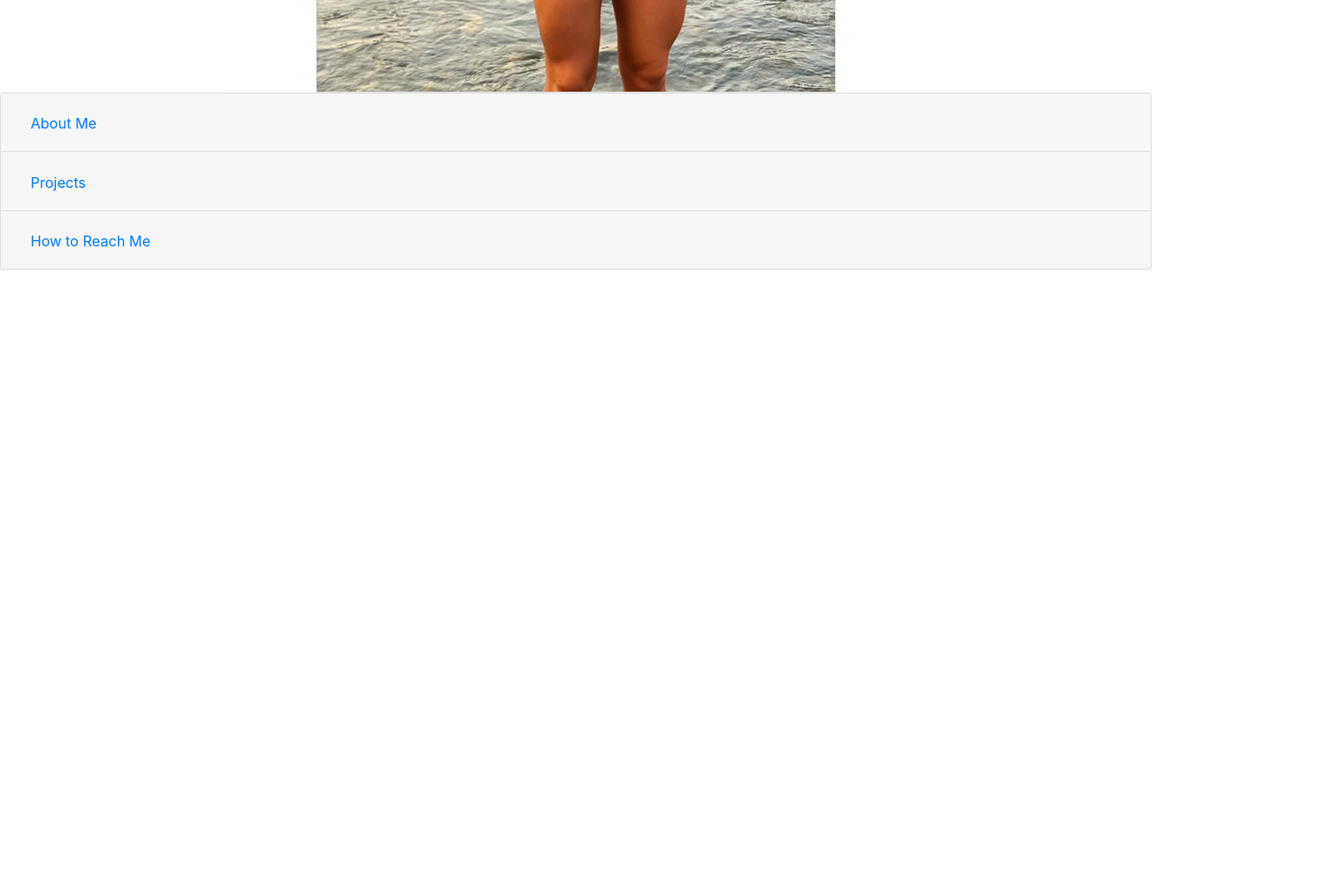
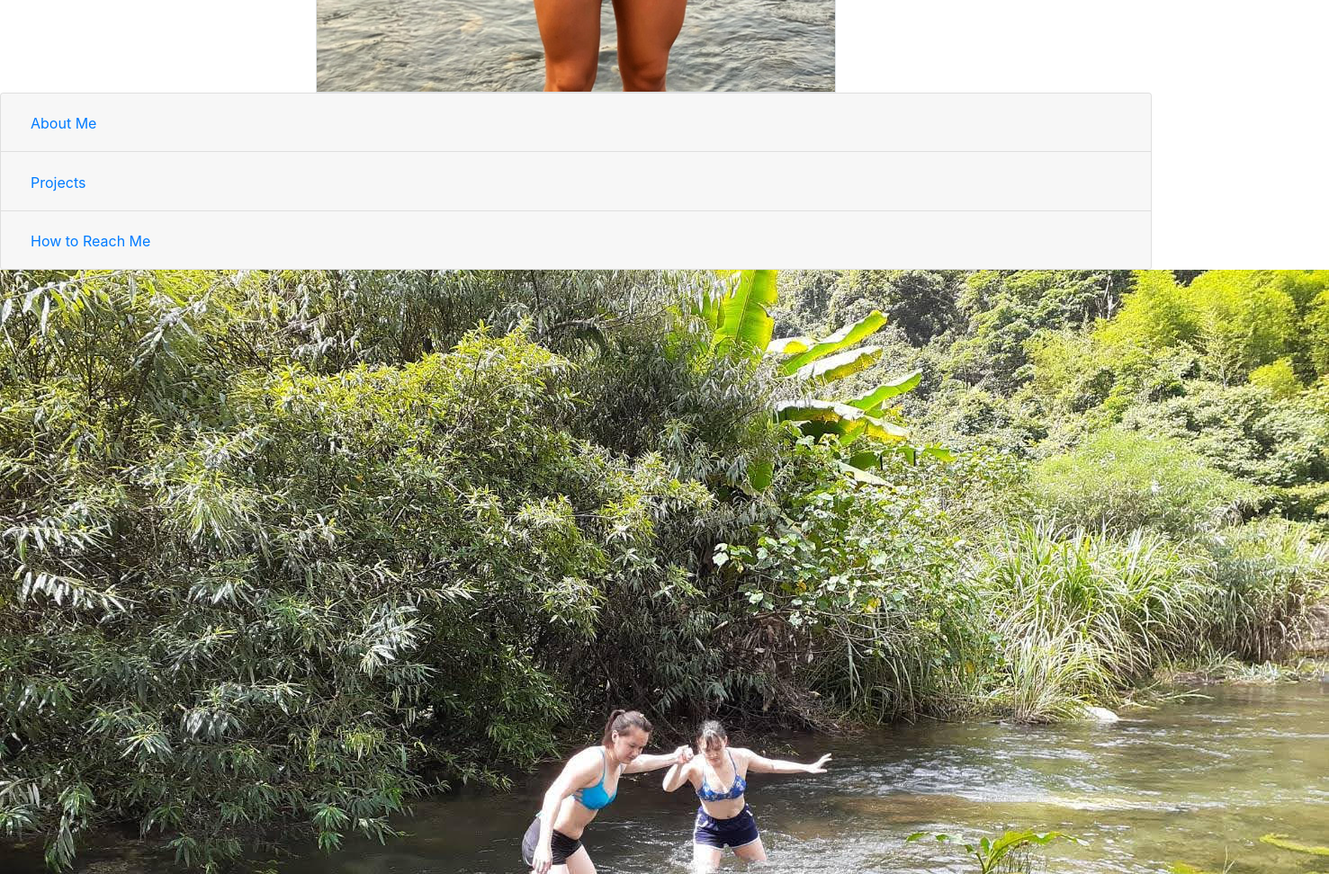
Before and after one commit to reneegillilan/reneegillilan.github.io, a plain HTML site: page index.html in a window 1280 px wide. Shown: the part 948-1920 px from the top of the page at 90% size, 1477 px wide, since content can reach past the window. Before the commit the page ends 1248 px from the top, so only its background shows below. Drawn offline with nearby package versions, Linux system fonts and the light colour scheme.

Commit message:
added another

```diff
--- a/index.html
+++ b/index.html
@@ -32,7 +32,7 @@
                 </h2>
             </div>
             <div id="panel62293372" class="collapse" aria-labelledby="headingOne" data-parent="">
-                <div class="card-body">Hi! I am Renee Gillilan, a current Notre Dame sophomore. I am a computer science major and a Chinese minor. I am also on the Notre Dame Swim and Dive team! I like to create art such as pottery or paintings.</div>
+                <div class="card-body">Hi! I am Renee Gillilan, a current Notre Dame sophomore. I am a computer science major and a Chinese minor. I am also on the Notre Dame Swim and Dive team! I am originally from Colorado. I like to create art such as pottery or paintings.</div>
             </div>
         </div>
         <div class="card">
@@ -57,6 +57,11 @@
         </div>
     </div>
 
+    <div class="row">
+        <div class="col">
+            <img src="taiwan.jpg" class=" mx-auto d-block border-0 rounded-0 ">
+        </div>
+    </div>
 
     <!-- Optional JavaScript -->
     <!-- jQuery first, then Popper.js, then Bootstrap JS -->
```
Also changed, not shown: taiwan.jpg (added).
